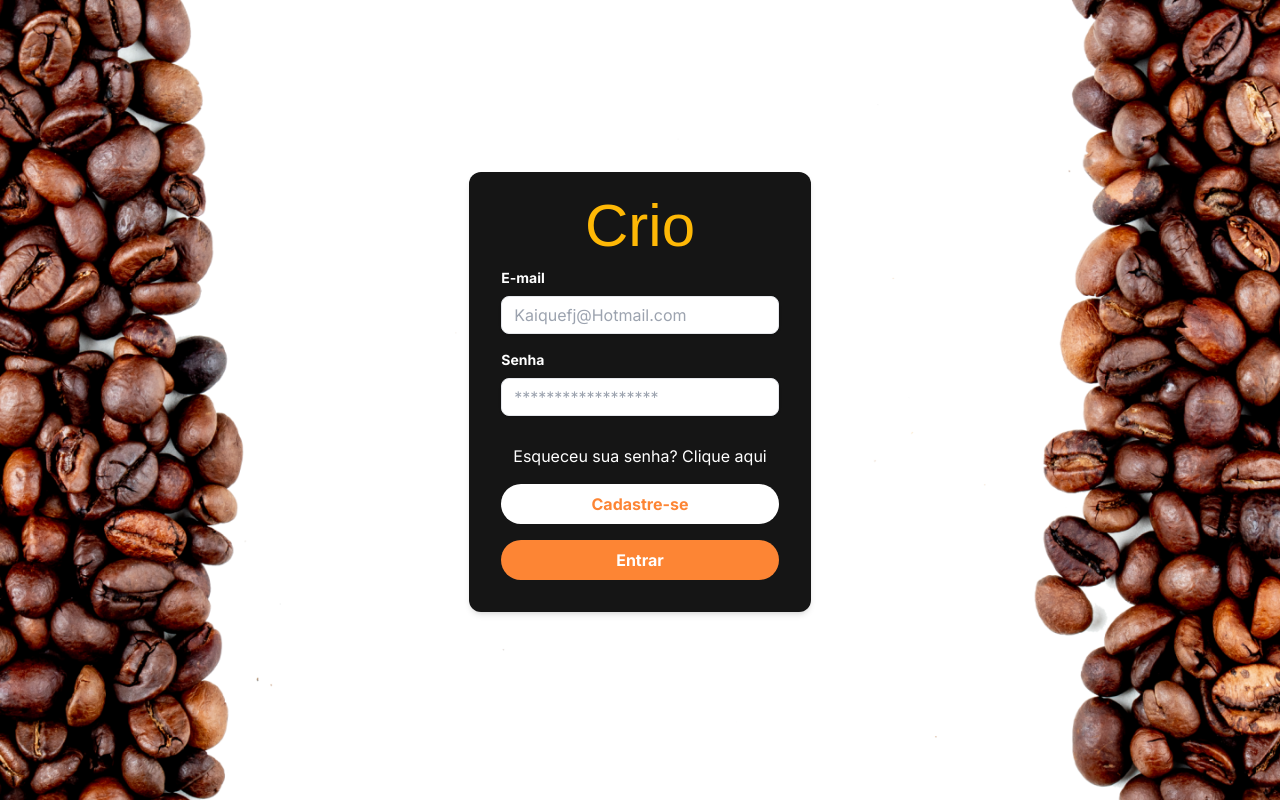
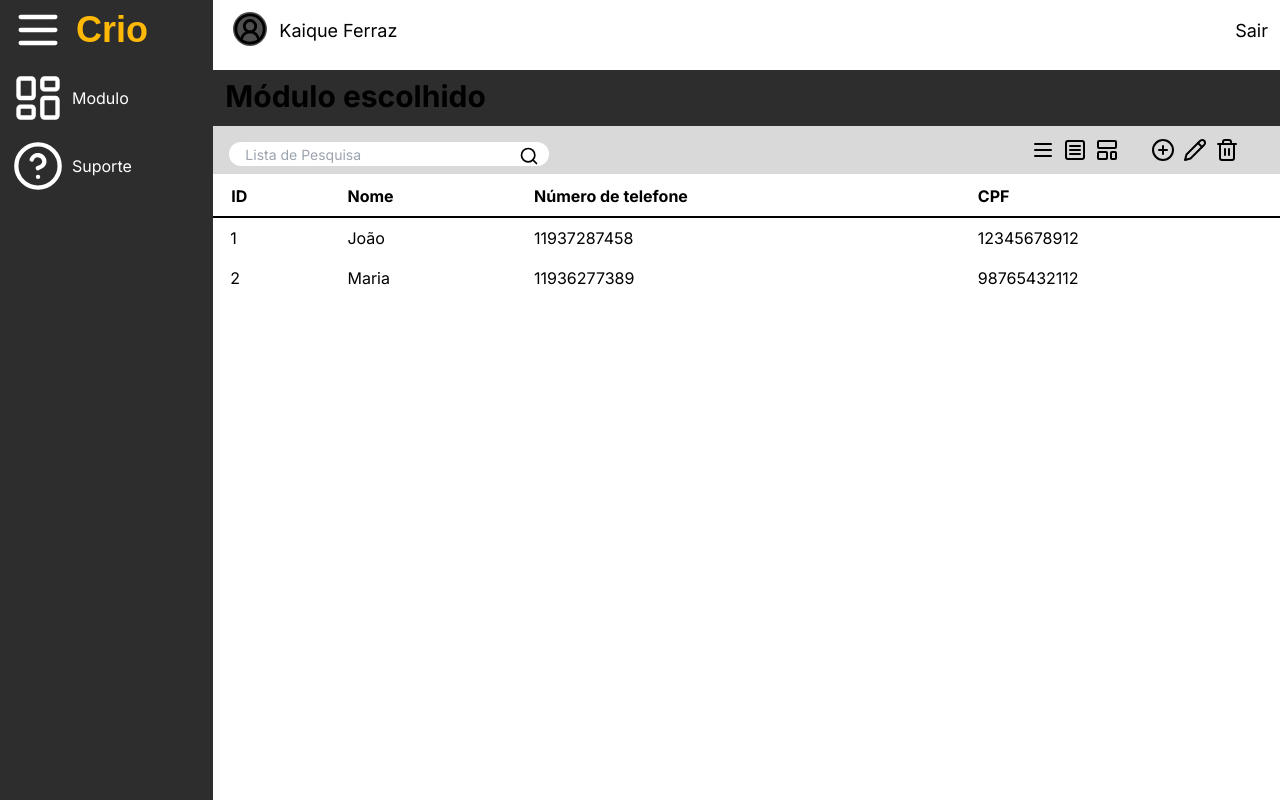
Before and after one commit to ferfavaro/pbl_fiap_erp, a Next.js app: page / in a window 1280 px wide. Built offline with nearby package versions, Linux system fonts and the light colour scheme.

Commit message:
Created new list with click functions

```diff
--- a/src/app/components/listPage/listPage.tsx
+++ b/src/app/components/listPage/listPage.tsx
@@ -1,9 +1,29 @@
+"use client"
 import { LayoutTemplateIcon, MenuIcon, MenuSquareIcon, PencilIcon, PlusCircleIcon, SearchIcon, Trash2Icon } from "lucide-react";
+import { useState } from "react";
 
+interface Contact {
+  id: string;
+  name: string;
+  phoneNumber: string;
+  cpf: string;
+}
 
-export default function ListPage() {
+interface ListProps {
+  contacts: Contact[];
+}
+
+const ListPage: React.FC<ListProps> = ({ contacts }) => {
+  const [selectedContact, setSelectedContact] = useState<Contact | null>(
+    null
+  );
+
+  const handleClick = (contact: Contact) => {
+    setSelectedContact(contact);
+  };
+
   return (
-    <div className=" flex flex-col w-6/6  ">
+    <div className="">
       <div className="flex flex-col bg-asideBgColor w-full h-14 p-2 pl-3">
         <h3 className="text-3xl font-bold">Módulo escolhido</h3>
       </div>
@@ -27,54 +47,34 @@ export default function ListPage() {
         </div>
       </div>
 
-      <div className="flex flex-row border-2 border-white border-b-black pl-2 mt-2">
-        <span className="text-base text-black pl-1 "> ID |</span>
-        <span className="text-base text-black pl-1">Kaique Ferraz |</span>
-        <span className="text-base text-black pl-1">Número de telefone |</span>
-        <span className="text-base text-black pl-1"> CPF </span>
-      </div>
-
-      <div className="flex flex-row border-2 border-white border-b-black pl-2 mt-2">
-        <span className="text-base text-black pl-1 "> ID |</span>
-        <span className="text-base text-black pl-1">Kaique Ferraz |</span>
-        <span className="text-base text-black pl-1">Número de telefone |</span>
-        <span className="text-base text-black pl-1"> CPF </span>
-      </div>
-
-      <div className="flex flex-row border-2 border-white border-b-black pl-2 mt-2">
-        <span className="text-base text-black pl-1 "> ID |</span>
-        <span className="text-base text-black pl-1">Kaique Ferraz |</span>
-        <span className="text-base text-black pl-1">Número de telefone |</span>
-        <span className="text-base text-black pl-1"> CPF </span>
-      </div>
-
-      <div className="flex flex-row border-2 border-white border-b-black pl-2 mt-2">
-        <span className="text-base text-black pl-1 "> ID |</span>
-        <span className="text-base text-black pl-1">Kaique Ferraz |</span>
-        <span className="text-base text-black pl-1">Número de telefone |</span>
-        <span className="text-base text-black pl-1"> CPF </span>
-      </div>
-
-      <div className="flex flex-row border-2 border-white border-b-black pl-2 mt-2">
-        <span className="text-base text-black pl-1 "> ID |</span>
-        <span className="text-base text-black pl-1">Kaique Ferraz |</span>
-        <span className="text-base text-black pl-1">Número de telefone |</span>
-        <span className="text-base text-black pl-1"> CPF </span>
-      </div>
-
-      <div className="flex flex-row border-2 border-white border-b-black pl-2 mt-2">
-        <span className="text-base text-black pl-1 "> ID |</span>
-        <span className="text-base text-black pl-1">Kaique Ferraz |</span>
-        <span className="text-base text-black pl-1">Número de telefone |</span>
-        <span className="text-base text-black pl-1"> CPF </span>
-      </div>
-
-      <div className="flex flex-row border-2 border-white border-b-black pl-2 mt-2">
-        <span className="text-base text-black pl-1 "> ID |</span>
-        <span className="text-base text-black pl-1">Kaique Ferraz |</span>
-        <span className="text-base text-black pl-1">Número de telefone |</span>
-        <span className="text-base text-black pl-1"> CPF </span>
-      </div>
+      <table className="w-full border-b-black">
+        <thead>
+          <tr className="border-2 border-white border-b-black">
+            <th className="text-left text-black px-4 py-2">ID</th>
+            <th className="text-black text-left px-4 py-2">Nome</th>
+            <th className="text-black text-left px-4 py-2">Número de telefone</th>
+            <th className="text-black text-left px-4 py-2">CPF</th>
+          </tr>
+        </thead>
+        <tbody>
+          {contacts.map((contact, index) => (
+            <tr
+              key={index}
+              onClick={() => handleClick(contact)}
+              className={`cursor-pointer ${
+                selectedContact === contact ? 'bg-gray-500' : ''
+              }`}
+            >
+              <td className="text-black px-4 py-2">{contact.id}</td>
+              <td className="text-black px-4 py-2">{contact.name}</td>
+              <td className="text-black px-4 py-2">{contact.phoneNumber}</td>
+              <td className="text-black px-4 py-2">{contact.cpf}</td>
+            </tr>
+          ))}
+        </tbody>
+      </table>
     </div>
   );
 }
+
+export default ListPage;
--- a/src/app/listPage/page.tsx
+++ /dev/null
@@ -1,20 +0,0 @@
-import AsideMainPage from "../components/asidemainPage/asideMainPage";
-import ListPage from "../components/listPage/listPage";
-import NavBar from "../components/nav/navBar";
-
-export default function supportPage() {
-  return (
-    <div className="flex flex-col   h-screen  w-screen  ">
-      <div className="flex flex-1">
-        <AsideMainPage />
-
-        <main className="flex-1  h-screen w-screen  bg-bgCardModules ">
-          <NavBar />
-
-      <ListPage/>
-
-        </main>
-      </div>
-    </div>
-  );
-}
--- a/src/app/page.tsx
+++ b/src/app/page.tsx
@@ -1,6 +1,5 @@
-import Image from "next/image";
-import LoginPage from "./components/LoginPage/loginPage";
+import ListPageScreen from "./screens/listPage/page";
 
 export default function Home() {
-  return <LoginPage />;
+  return <ListPageScreen />;
 }
--- a/src/app/supportPage/page.tsx
+++ b/src/app/screens/homepage/page.tsx
@@ -1,8 +1,8 @@
-import AsideMainPage from "../components/asidemainPage/asideMainPage";
-import NavBar from "../components/nav/navBar";
-import SupportContent from "../components/suportContent/suport";
+import AsideMainPage from "../../components/asidemainPage/asideMainPage";
+import Dashboard from "../../components/dashboard/dashboard";
+import NavBar from "../../components/nav/navBar";
 
-export default function supportPage() {
+export default function mainPage() {
   return (
     <div className="flex flex-col   h-screen  w-screen  ">
       <div className="flex flex-1">
@@ -10,7 +10,7 @@ export default function supportPage() {
 
         <main className="flex-1  h-screen w-screen  bg-mainPageBgColor ">
           <NavBar />
-          <SupportContent />
+          <Dashboard />
         </main>
       </div>
     </div>
--- /dev/null
+++ b/src/app/screens/listPage/page.tsx
@@ -0,0 +1,44 @@
+import ListPage from "@/app/components/listPage/listPage";
+import AsideMainPage from "../../components/asidemainPage/asideMainPage";
+import NavBar from "../../components/nav/navBar";
+
+export default function ListPageScreen() {
+
+  interface Contact {
+    id: string;
+    name: string;
+    phoneNumber: string;
+    cpf: string;
+  }
+
+  const contacts: Contact[] = [
+    {
+      id: '1',
+      name: 'João',
+      phoneNumber: '11937287458',
+      cpf: '12345678912',
+    },
+    {
+      id: '2',
+      name: 'Maria',
+      phoneNumber: '11936277389',
+      cpf: '98765432112',
+    },
+    // Adicione mais contatos aqui
+  ];
+
+  return (
+    <div className="flex flex-col   h-screen  w-screen  ">
+      <div className="flex flex-1">
+        <AsideMainPage />
+
+        <main className="flex-1  h-screen w-screen  bg-bgCardModules ">
+          <NavBar />
+
+          <ListPage contacts={contacts}/>
+
+        </main>
+      </div>
+    </div>
+  );
+}
--- a/src/app/homepage/page.tsx
+++ b/src/app/screens/supportPage/page.tsx
@@ -1,8 +1,8 @@
-import AsideMainPage from "../components/asidemainPage/asideMainPage";
-import Dashboard from "../components/dashboard/dashboard";
-import NavBar from "../components/nav/navBar";
+import AsideMainPage from "../../components/asidemainPage/asideMainPage";
+import NavBar from "../../components/nav/navBar";
+import SupportContent from "../../components/suportContent/suport";
 
-export default function mainPage() {
+export default function supportPage() {
   return (
     <div className="flex flex-col   h-screen  w-screen  ">
       <div className="flex flex-1">
@@ -10,7 +10,7 @@ export default function mainPage() {
 
         <main className="flex-1  h-screen w-screen  bg-mainPageBgColor ">
           <NavBar />
-          <Dashboard />
+          <SupportContent />
         </main>
       </div>
     </div>
```
